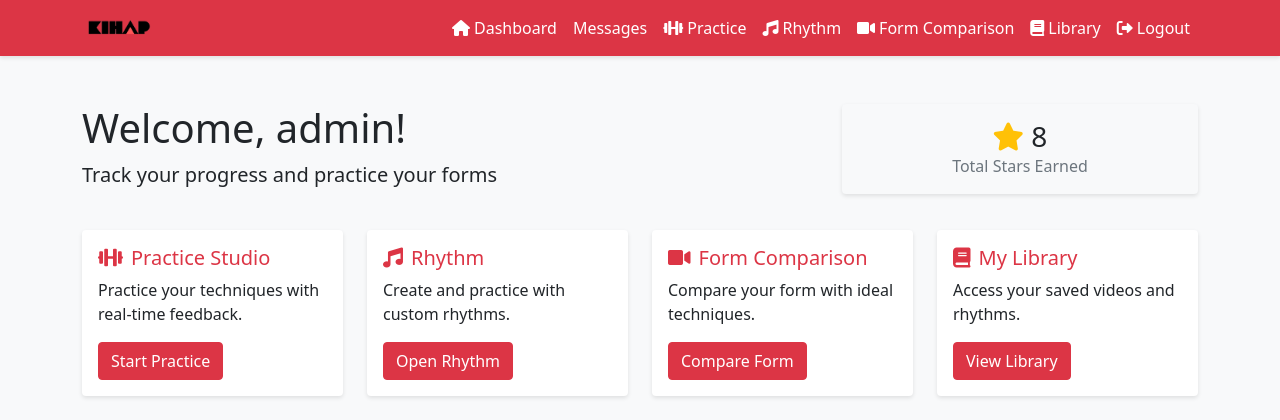
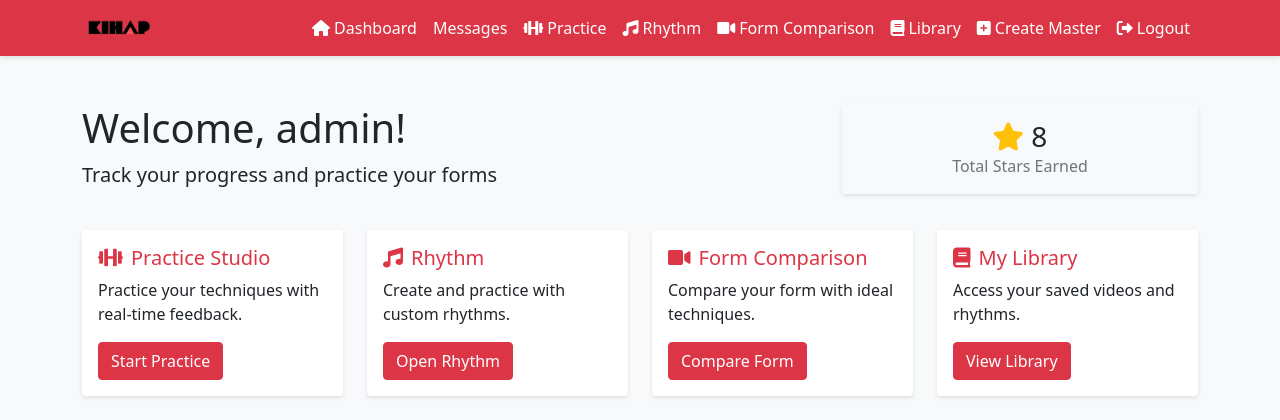
Before and after one commit to schakk34/tkdai, a Flask app: page /dashboard in a window 1280 px wide. Shown: the top 420 px of the page. Run offline with Flask 3, Linux system fonts and the light colour scheme; a user stored in the database is signed in; data that the repository does not hold is empty.

Commit message:
fix navbar oopsie

```diff
--- a/templates/base.html
+++ b/templates/base.html
@@ -149,6 +149,13 @@
                             </a>
                         </li>
                         {% endif %}
+                        {% if current_user.is_admin %}
+                        <li class="nav-item">
+                            <a class="nav-link" href="{{ url_for('create_master') }}">
+                                <i class="fas fa-solid fa-square-plus me-1"></i>Create Master
+                            </a>
+                        </li>
+                        {% endif %}
                         <li class="nav-item">
                             <a class="nav-link" href="{{ url_for('logout') }}">
                                 <i class="fas fa-sign-out-alt me-1"></i>Logout
@@ -165,13 +172,6 @@
                                 <i class="fas fa-user-plus me-1"></i>Sign Up
                             </a>
                         </li>
-                        {% if current_user.is_admin %}
-                        <li class="nav-item">
-                            <a class="nav-link" href="{{ url_for('create_master') }}">
-                                <i class="fas fa-solid fa-square-plus me-1"></i>Create Master
-                            </a>
-                        </li>
-                        {% endif %}
                     {% endif %}
                 </ul>
             </div>
```
Also changed, not shown: tkdai.db.
